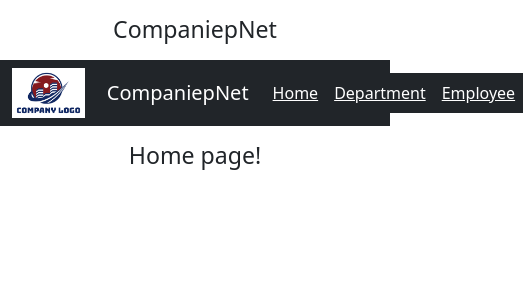
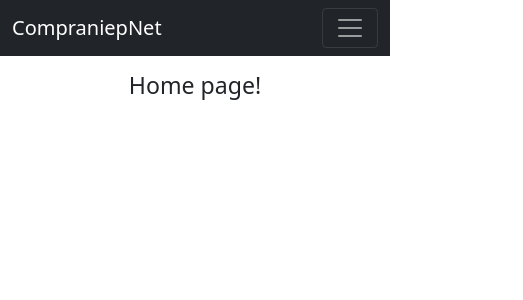
Before and after one commit to dluismendezpy/companiep-app, a React (Create React App) app: page / in a window 390 px wide. Shown: the top 300 px of the page, 523 px wide, since content can reach past the window. Built offline with nearby package versions, Linux system fonts and the light colour scheme.

Commit message:
Responsive navbar

```diff
--- a/public/index.html
+++ b/public/index.html
@@ -24,7 +24,7 @@
       work correctly both with client-side routing and a non-root public URL.
       Learn how to configure a non-root public URL by running `npm run build`.
     -->
-    <title>React App</title>
+    <title>CompaniepNet</title>
   </head>
   <body>
     <noscript>You need to enable JavaScript to run this app.</noscript>
--- a/src/App.jsx
+++ b/src/App.jsx
@@ -9,7 +9,6 @@
   return (
     <BrowserRouter>
       <div className="App">
-        <h3 className="d-flex justify-content-center m-3">CompaniepNet</h3>
         <Navigation />
         <Routes>
           <Route path="/" element={<Home />} />
--- a/src/components/Navigation/Navigation.jsx
+++ b/src/components/Navigation/Navigation.jsx
@@ -1,8 +1,6 @@
 import React from "react";
-import { Navbar, Container, Nav } from "react-bootstrap";
+import { Navbar, Container, Nav, NavbarBrand } from "react-bootstrap";
 import { NavLink } from "react-router-dom";
-import "./Navigation.css";
-import brand from "../../assets/brand.png";
 
 const navItems = [
   {
@@ -22,16 +20,11 @@
 export default class Navigation extends React.Component {
   render() {
     return (
-      <Navbar bg="dark" variant="dark">
-        <Navbar.Toggle aria-controls="basic-navbar-nav" />
-        <Container className="text-white">
-          <img
-            className="d-inline-block align-top brand-image"
-            height="50px"
-            alt="Brand"
-            src={brand}
-          />
-          <Navbar.Brand href="/">CompaniepNet</Navbar.Brand>
+      <Navbar collapseOnSelect expand="lg" bg="dark" variant="dark">
+        <Container>
+          <Navbar.Brand to="/">CompraniepNet</Navbar.Brand>
+          <Navbar.Toggle aria-controls="responsive-navbar-nav" />
+          <Navbar.Collapse id="responsive-navbar-nav">
             <Nav className="me-auto">
               {navItems.map((item) => (
                 <NavLink
@@ -43,6 +36,12 @@
                 </NavLink>
               ))}
             </Nav>
+            <Nav>
+              <Nav.Link eventKey={2} href="https://www.luismendezdev.com/" target="_blank">
+                About developer
+              </Nav.Link>
+            </Nav>
+          </Navbar.Collapse>
         </Container>
       </Navbar>
     );
```
Also changed, not shown: src/assets/brand.png (deleted). Lines whose indentation alone changed are shown as unchanged.
